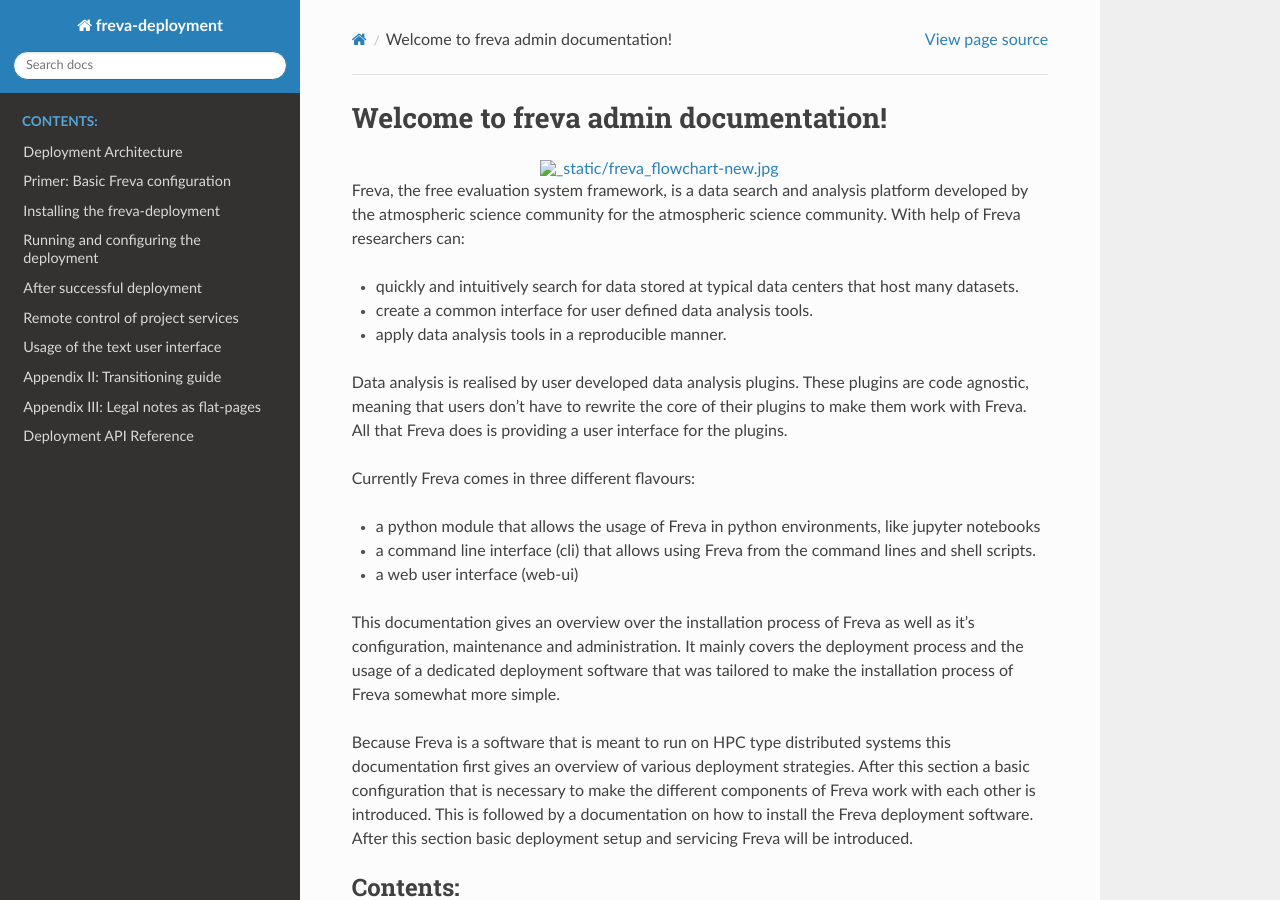
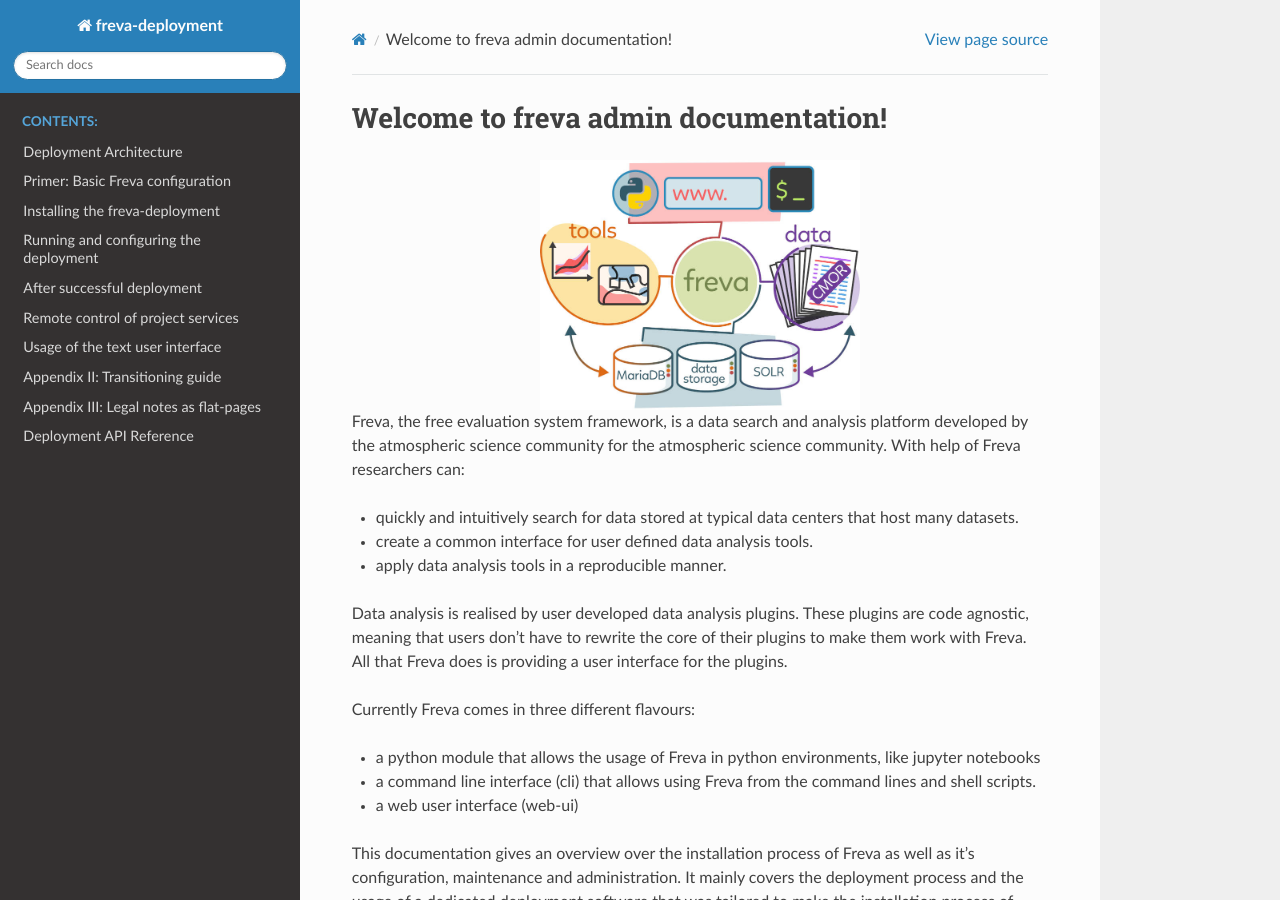
Before and after one commit to FREVA-CLINT/freva-deployment, a Sphinx documentation site: the page built from docs/index.rst, in a window 1280 px wide and 900 px high. Built offline with Sphinx 7.4.7 and the Read the Docs theme 2.0.0, drawn with Linux system fonts in a browser that asks for light colours.

Commit message:
Add freva image

```diff
--- a/docs/index.rst
+++ b/docs/index.rst
@@ -6,7 +6,7 @@
 Welcome to freva admin documentation!
 =====================================
 
-.. image:: _static/freva_flowchart-new.jpg
+.. image:: freva_flowchart-new.jpg
    :width: 320
    :align: center
 
```
Also changed, not shown: docs/freva_flowchart-new.jpg (added).
